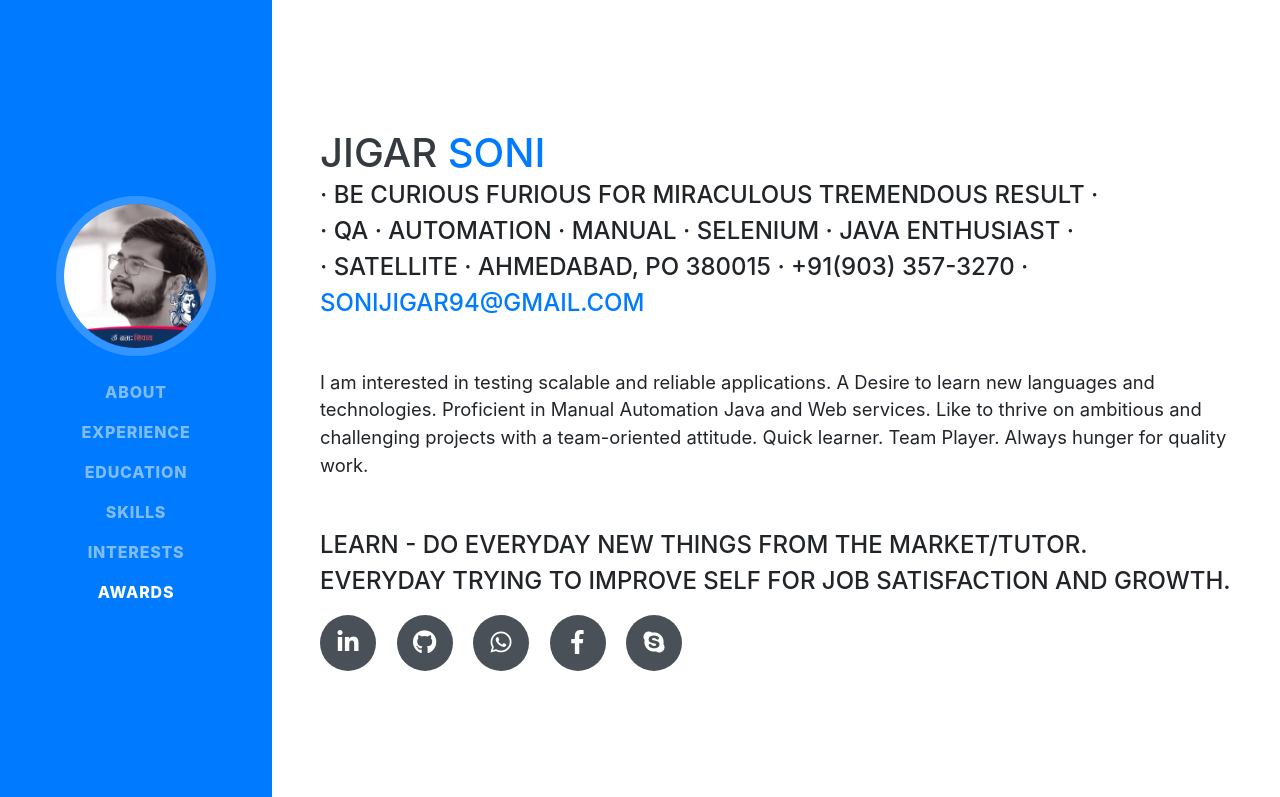
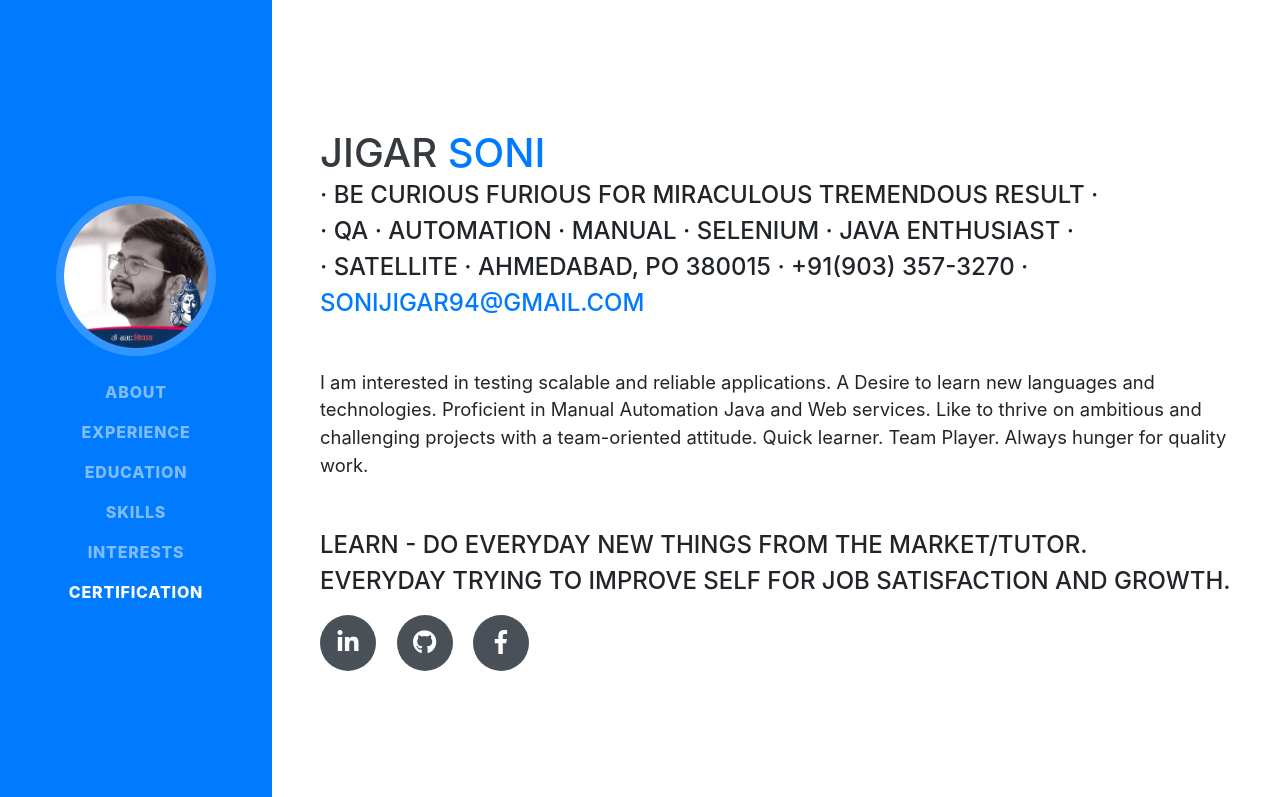
Before and after one commit to JigarSony/JigarSony.github.io, a website with bundled scripts: page index.html in a window 1280 px wide. Shown: the top 797 px of the page. Built offline with nearby package versions, Linux system fonts and the light colour scheme; a web font is replaced by a local one.

Commit message:
Remove Some Icon

```diff
--- a/index.html
+++ b/index.html
@@ -54,7 +54,7 @@
           <a class="nav-link js-scroll-trigger" href="#interests">Interests</a>
         </li>
         <li class="nav-item">
-          <a class="nav-link js-scroll-trigger" href="#awards">Awards</a>
+          <a class="nav-link js-scroll-trigger" href="#awards">Certification</a>
         </li>
       </ul>
     </div>
@@ -85,15 +85,8 @@
           <a href="https://github.com/JigarSony/">
             <i class="fab fa-github"></i>
           </a>
-          <a href="">
-
-            <i class="fab fa-whatsapp"></i>
-          </a>
           <a href="https://www.facebook.com/10.jigar">
             <i class="fab fa-facebook-f"></i>
-          </a>
-          <a href="https://www.skype.com/sonijigar94">
-            <i class="fab fa-skype"></i>
           </a>
         </div>
       </div>
@@ -290,7 +283,7 @@
         <p class="mb-2">Swami Vivekananda - Simplicity and High Thinking</p>
         <p class="mb-2">Steve Jobs - Quality</p>
         <p class="mb-2">Jack Ma - Overcome Failures</p>
-        <p class="mb-2">Budhha - Peace and Meditation</p>
+        <p class="mb-2">Buddha - Peace and Meditation</p>
       </div>
     </section>
 
```
